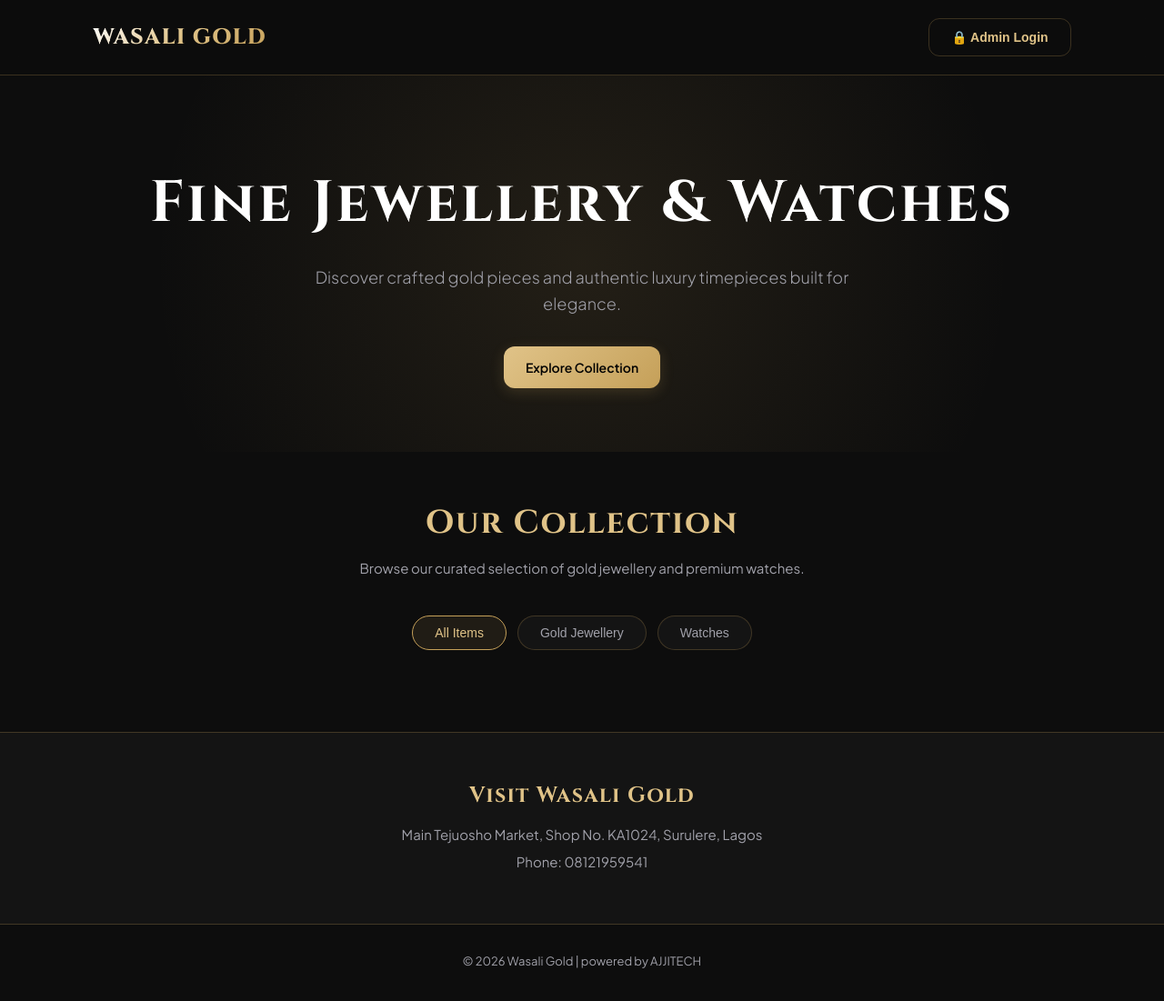
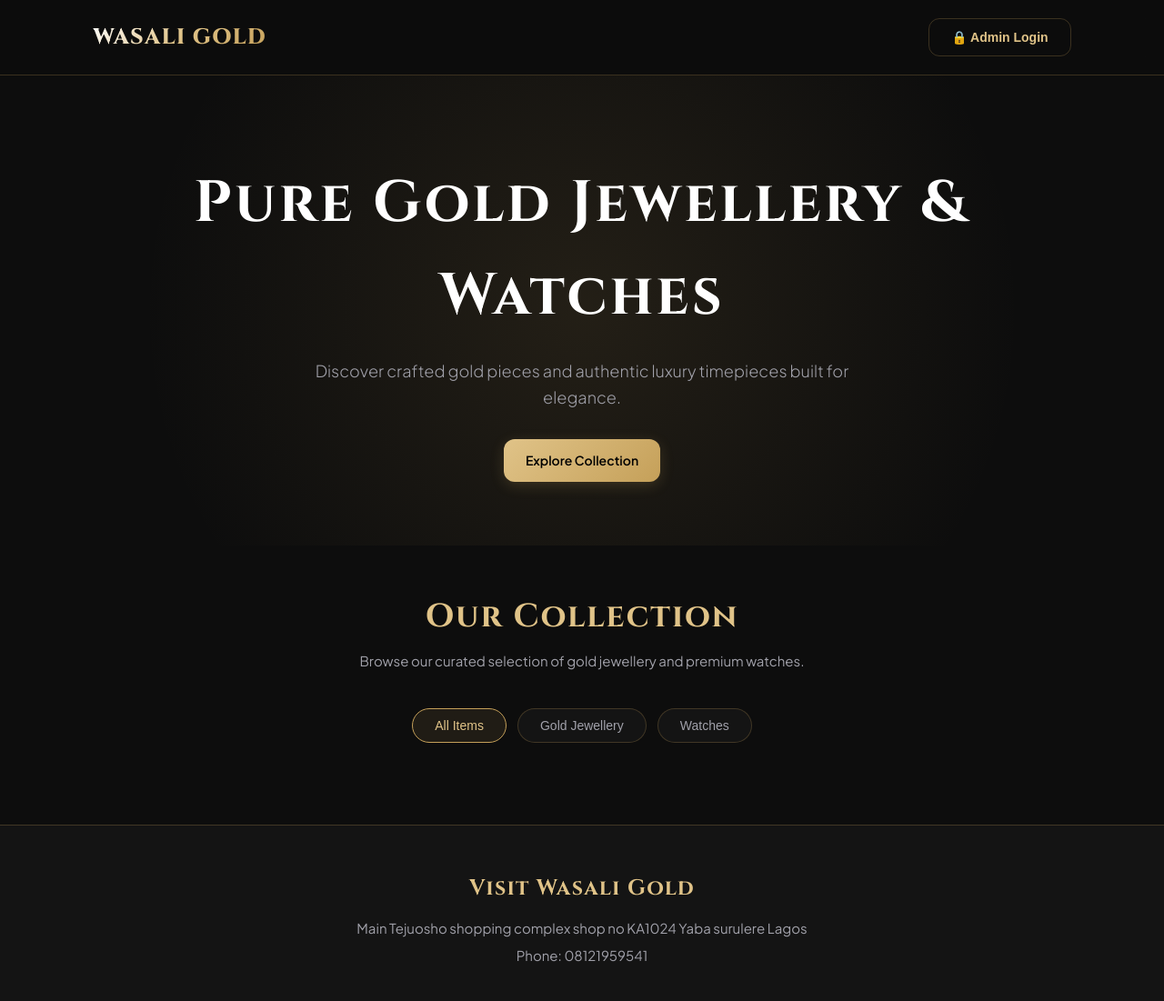
Before and after one commit to Ajjitech-Design/wasali-gold., a plain HTML site: page index.html in a window 1280 px wide. Shown: the top 1101 px of the page at 91% size. Drawn offline with nearby package versions, Linux system fonts and the light colour scheme; no server answers.

Commit message:
Update index.html

```diff
--- a/index.html
+++ b/index.html
@@ -358,7 +358,7 @@ footer {
 </header>
 
 <div class="hero">
-  <h1>Fine Jewellery & Watches</h1>
+  <h1>Pure Gold Jewellery & Watches</h1>
   <p>Discover crafted gold pieces and authentic luxury timepieces built for elegance.</p>
   <a class="btn" href="#shop">Explore Collection</a>
 </div>
@@ -428,7 +428,7 @@ footer {
 
 <section class="info">
   <h2>Visit Wasali Gold</h2>
-  <p>Main Tejuosho Market, Shop No. KA1024, Surulere, Lagos</p>
+  <p>Main Tejuosho shopping complex shop no KA1024 Yaba surulere Lagos </p>
   <p>Phone: 08121959541</p>
 </section>
 
```
